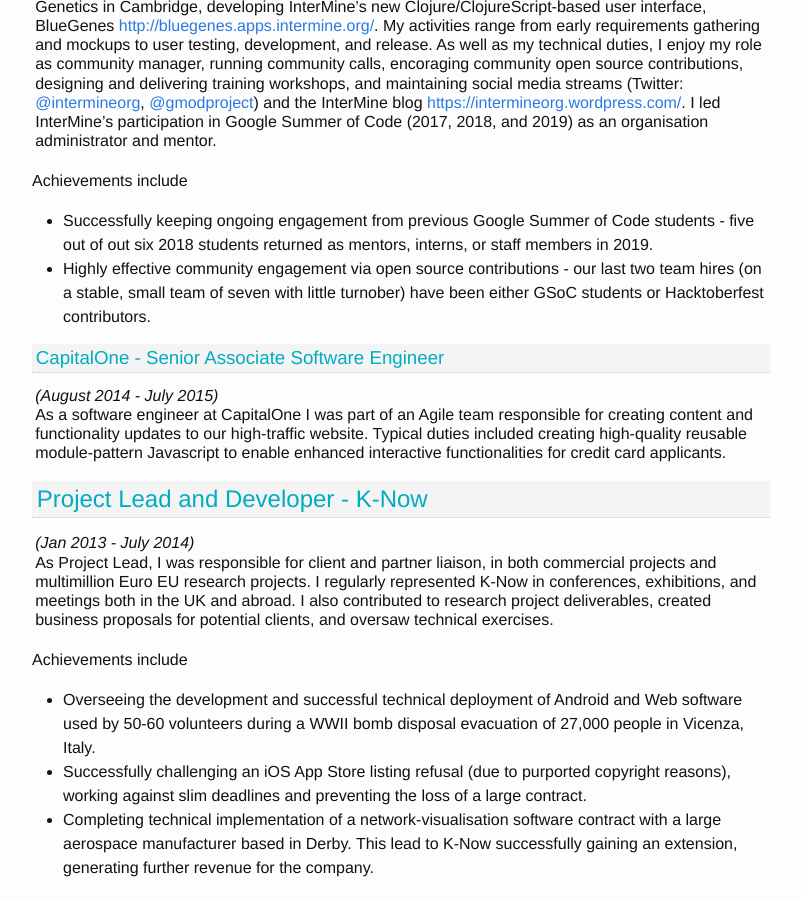
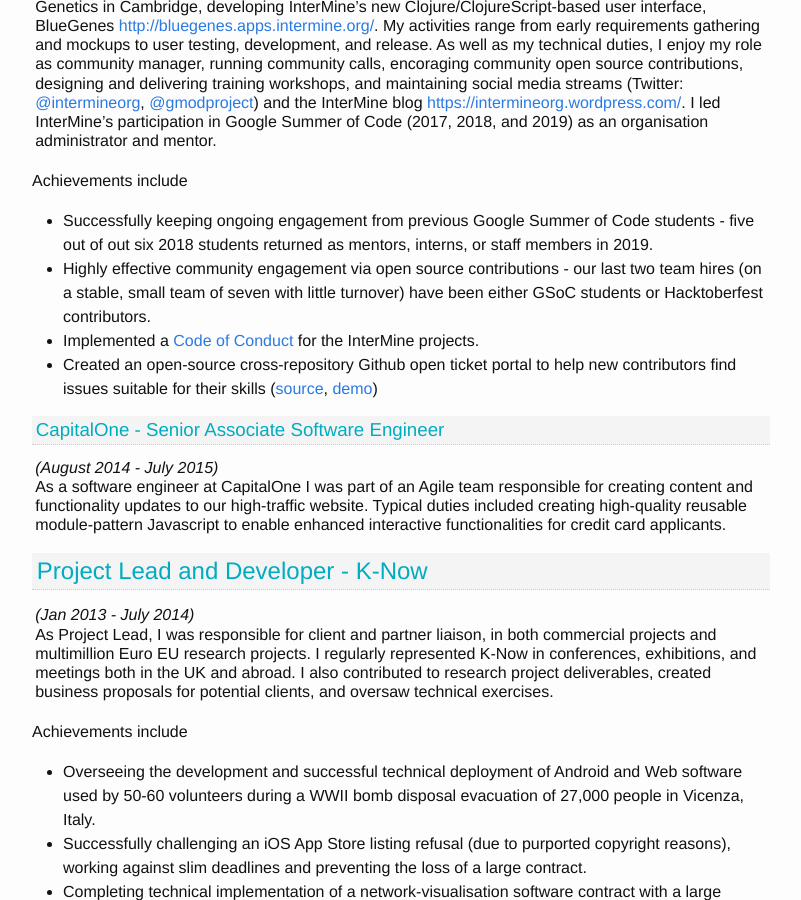
Before and after one commit to yochannah/cv, a Jekyll site: the page built from index.md, in a window 1280 px wide and 900 px high, scrolled down 757 px. Shown: the whole window, without its empty margins (239-1040 px from the left). Built offline with Jekyll 4.4.1, drawn with Linux system fonts in a browser that asks for light colours.

Commit message:
add more achievements

```diff
--- a/index.md
+++ b/index.md
@@ -27,7 +27,9 @@ I currently work on the open source project InterMine [http://intermine.org/](ht
 As well as my technical duties, I enjoy my role as community manager, running community calls, encoraging community open source contributions, designing and delivering training workshops, and maintaining social media streams (Twitter: [@intermineorg](http://www.twitter.com/intermineorg), [@gmodproject](http://www.twitter.com/gmodproject)) and the InterMine blog [https://intermineorg.wordpress.com/](https://intermineorg.wordpress.com/). I led InterMine’s participation in Google Summer of Code (2017, 2018, and 2019) as an organisation administrator and mentor.
 #### Achievements include
 - Successfully keeping ongoing engagement from previous Google Summer of Code students - five out of out six 2018 students returned as mentors, interns, or staff members in 2019.
-- Highly effective community engagement via open source contributions - our last two team hires (on a stable, small team of seven with little turnober) have been either GSoC students or Hacktoberfest contributors.
+- Highly effective community engagement via open source contributions - our last two team hires (on a stable, small team of seven with little turnover) have been either GSoC students or Hacktoberfest contributors.
+- Implemented a [Code of Conduct](http://intermine.org/code-of-conduct/) for the InterMine projects.
+- Created an open-source cross-repository Github open ticket portal to help new contributors find issues suitable for their skills ([source](https://github.com/yochannah/first-ticket-finder), [demo](http://intermine.org/contributing/))
 
 ### CapitalOne - Senior Associate Software Engineer
 _(August 2014 - July 2015)_
```
